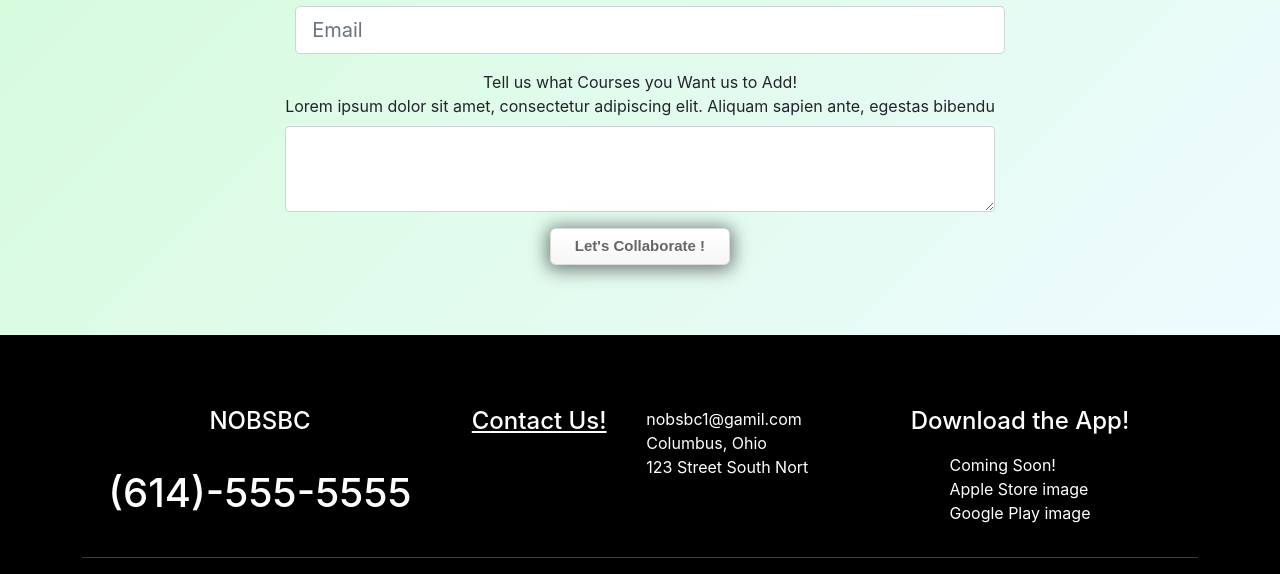
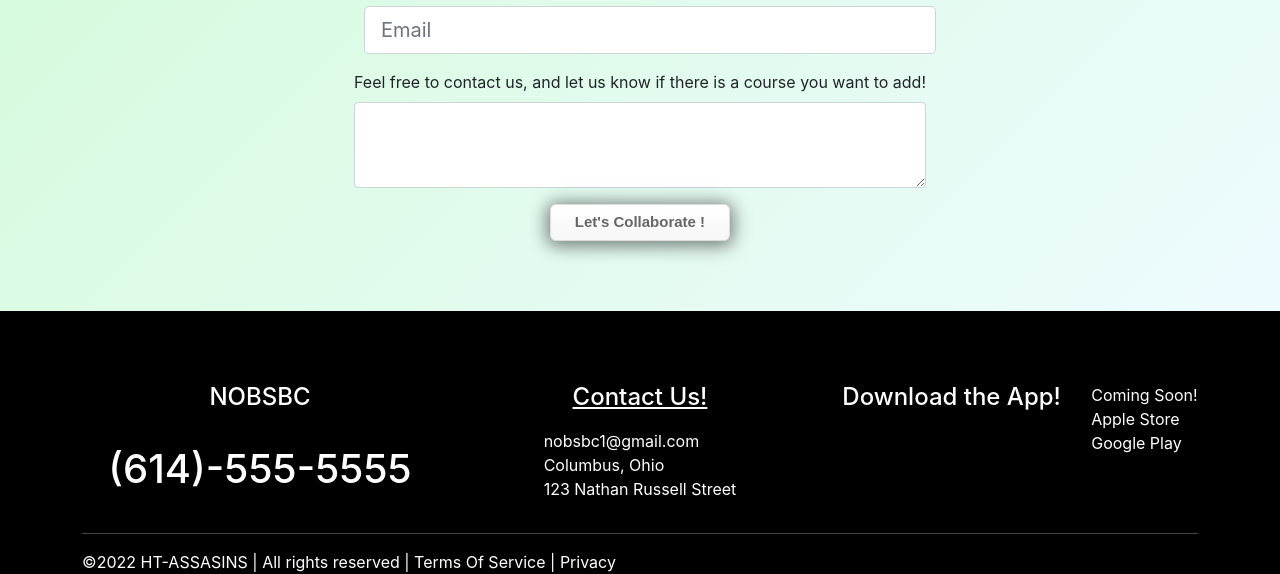
Before and after one commit to bnagel50/Computer-Course-report, a React (Create React App) app in the folder client/: page /ContactUs in a window 1280 px wide. Shown: the part 348-922 px from the top of the page. Built offline with nearby package versions, Linux system fonts and the light colour scheme; no server answers.

Commit message:
footer and contact us update

```diff
--- a/client/src/components/Footer/index.js
+++ b/client/src/components/Footer/index.js
@@ -23,9 +23,9 @@ function Footer() {
               <Link to="/ContactUs" className='text-white'>Contact Us!</Link>
               </h4>
               <ul className="list-unstyled">
-                <li>nobsbc1@gamil.com</li>
+                <li>nobsbc1@gmail.com</li>
                 <li>Columbus, Ohio</li>
-                <li>123 Street South Nort</li>
+                <li>123 Nathan Russell Street</li>
               </ul>
             </div>
             {/* Column3 */}
@@ -33,8 +33,8 @@ function Footer() {
               <h4>Download the App!</h4>
               <ul className="list-unstyled">
                 <li>Coming Soon!</li>
-                <li> Apple Store image</li>
-                <li>Google Play image</li>
+                <li> Apple Store</li>
+                <li>Google Play</li>
               </ul>
             </div>
           </div>
--- a/client/src/components/NavBar/index.js
+++ b/client/src/components/NavBar/index.js
@@ -9,7 +9,7 @@ import Auth from '../../utils/auth'
 const NavigationBar = () => {
   return (
     <div className="flex-column justify-flex-start min-100-vh">
-      <Navbar fixed='top' bg="dark" variant="dark navbar-div">
+      <Navbar fixed='top' bg="dark" variant="dark navbar-div" expand="lg">
         <Navbar.Brand href="/" className='py-3 p-5'>NO BS BC</Navbar.Brand>
         <Navbar.Toggle aria-controls="navbarScroll" />
         <Navbar.Collapse id="navbarScroll">
--- a/client/src/pages/ContactUs.js
+++ b/client/src/pages/ContactUs.js
@@ -59,9 +59,7 @@ export default function Contact() {
               controlId="exampleForm.ControlTextarea1"
             >
               <Form.Label>
-                Tell us what Courses you Want us to Add! <br></br> Lorem ipsum
-                dolor sit amet, consectetur adipiscing elit. Aliquam sapien
-                ante, egestas bibendu
+                Feel free to contact us, and let us know if there is a course you want to add! <br></br>
               </Form.Label>
               <Form.Control name="message" as="textarea" rows={3} />
             </Form.Group>
```
